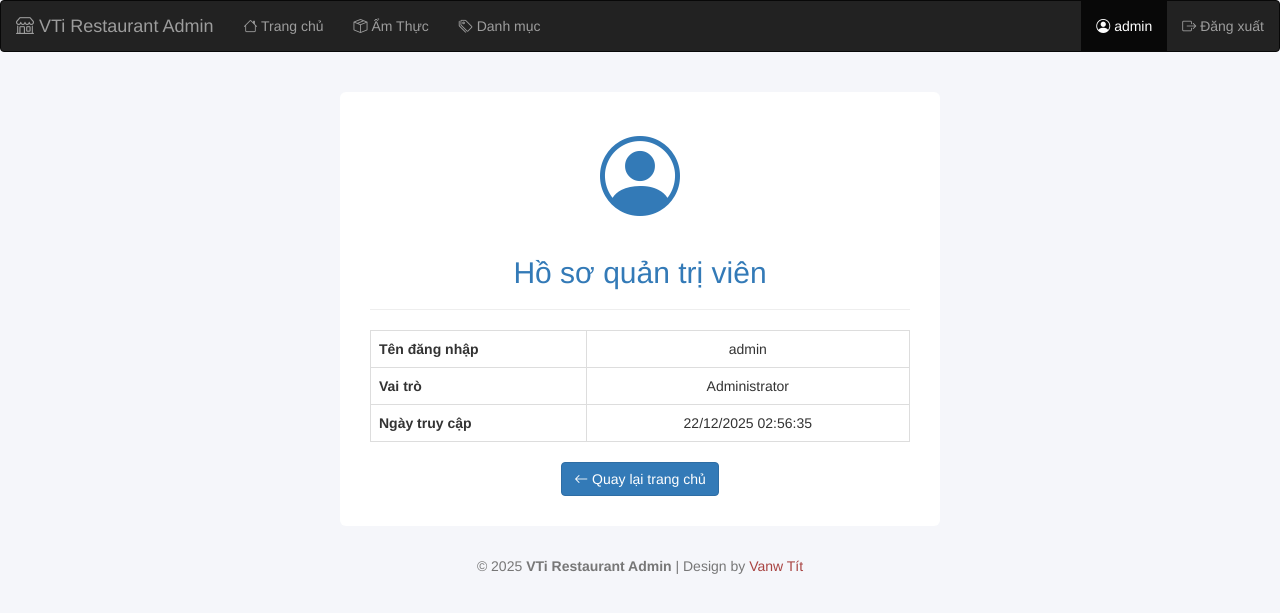
After one commit to vti0209/Nhahang_VTi, a PHP site: page /admin/profile.php in a window 1280 px wide. The commit adds this page. Shown: the top 613 px of the page. Run offline with PHP 8.4, Linux system fonts and the light colour scheme; a user stored in the database is signed in; data comes from the database, SQL or seed files in the repository.

Commit message:
Hoàn thiện c

```diff
--- /dev/null
+++ b/admin/profile.php
@@ -0,0 +1,123 @@
+<?php
+if (session_status() == PHP_SESSION_NONE) {
+    session_start();
+}
+require_once('../model/connect.php');
+
+// Kiểm tra đăng nhập admin
+if (!isset($_SESSION['admin'])) {
+    header("Location: login.php");
+    exit;
+}
+
+$admin_username = $_SESSION['admin'];
+
+// Lấy thông tin admin từ DB
+$sql = "SELECT * FROM admin WHERE username = '$admin_username' LIMIT 1";
+$result = mysqli_query($conn, $sql);
+$admin = mysqli_fetch_assoc($result);
+?>
+<!DOCTYPE html>
+<html lang="vi">
+<head>
+    <meta charset="UTF-8">
+    <title>Hồ sơ Admin | VTi Restaurant</title>
+
+    <!-- Bootstrap 3 -->
+    <link rel="stylesheet" href="https://maxcdn.bootstrapcdn.com/bootstrap/3.4.1/css/bootstrap.min.css">
+
+    <!-- Bootstrap Icons -->
+    <link rel="stylesheet" href="https://cdn.jsdelivr.net/npm/bootstrap-icons@1.11.3/font/bootstrap-icons.css">
+
+    <style>
+        body { background: #f5f6fa; }
+
+        #page-wrapper {
+            background: #fff;
+            padding: 30px;
+            margin-top: 20px;
+            border-radius: 6px;
+        }
+
+        .profile-box {
+            max-width: 600px;
+            margin: auto;
+        }
+
+        .profile-icon {
+            font-size: 80px;
+            color: #337ab7;
+        }
+    </style>
+</head>
+<body>
+
+<!-- ===== HEADER ===== -->
+<nav class="navbar navbar-inverse">
+    <div class="container-fluid">
+        <div class="navbar-header">
+            <a class="navbar-brand" href="index.php">
+                <i class="bi bi-shop"></i> VTi Restaurant Admin
+            </a>
+        </div>
+
+        <ul class="nav navbar-nav">
+            <li><a href="index.php"><i class="bi bi-house"></i> Trang chủ</a></li>
+            <li><a href="product.php"><i class="bi bi-box-seam"></i> Ẩm Thực</a></li>
+            <li><a href="category.php"><i class="bi bi-tags"></i> Danh mục</a></li>
+        </ul>
+
+        <ul class="nav navbar-nav navbar-right">
+            <li class="active">
+                <a href="profile.php">
+                    <i class="bi bi-person-circle"></i>
+                    <?= $admin_username ?>
+                </a>
+            </li>
+            <li>
+                <a href="logout.php" class="text-danger">
+                    <i class="bi bi-box-arrow-right"></i> Đăng xuất
+                </a>
+            </li>
+        </ul>
+    </div>
+</nav>
+
+<!-- ===== CONTENT ===== -->
+<div class="container">
+    <div id="page-wrapper" class="profile-box text-center">
+        <i class="bi bi-person-circle profile-icon"></i>
+        <h2 class="text-primary">Hồ sơ quản trị viên</h2>
+        <hr>
+
+        <table class="table table-bordered">
+            <tr>
+                <th width="40%">Tên đăng nhập</th>
+                <td><?= $admin['username'] ?></td>
+            </tr>
+            <tr>
+                <th>Vai trò</th>
+                <td>Administrator</td>
+            </tr>
+            <tr>
+                <th>Ngày truy cập</th>
+                <td><?= date('d/m/Y H:i:s') ?></td>
+            </tr>
+        </table>
+
+        <a href="index.php" class="btn btn-primary">
+            <i class="bi bi-arrow-left"></i> Quay lại trang chủ
+        </a>
+
+    </div>
+</div>
+
+<!-- ===== FOOTER ===== -->
+<footer class="text-center" style="margin-top:30px; color:#777;">
+    © <?= date('Y') ?> <b>VTi Restaurant Admin</b> | Design by <span class="text-danger">Vanw Tít</span>
+</footer>
+
+<script src="https://ajax.googleapis.com/ajax/libs/jquery/3.7.1/jquery.min.js"></script>
+<script src="https://maxcdn.bootstrapcdn.com/bootstrap/3.4.1/js/bootstrap.min.js"></script>
+</body>
+</html>
```
Also changed, not shown: admin/index.php (+7 -3 lines), admin/promotion-back.php (+91 -36 lines).
